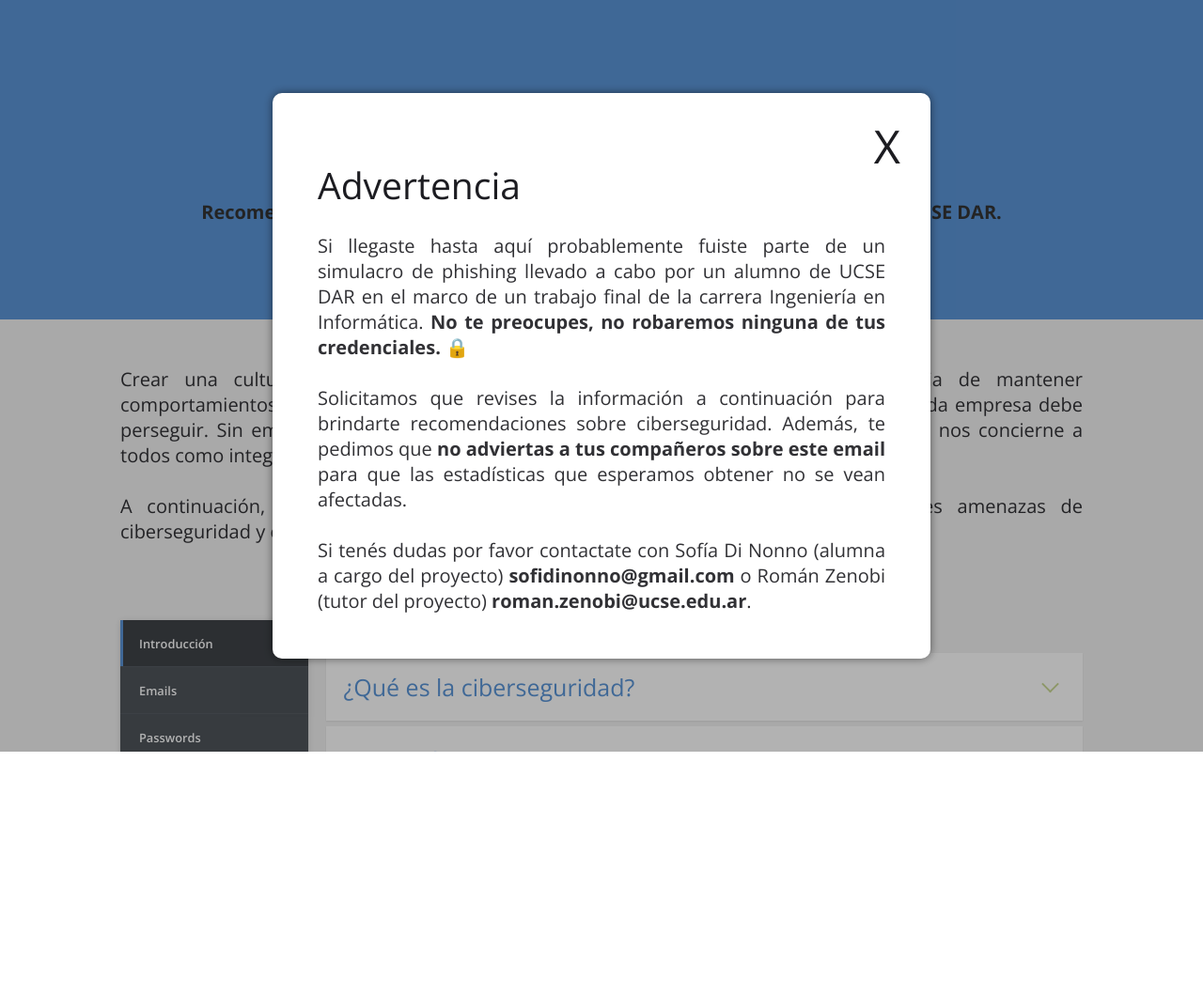
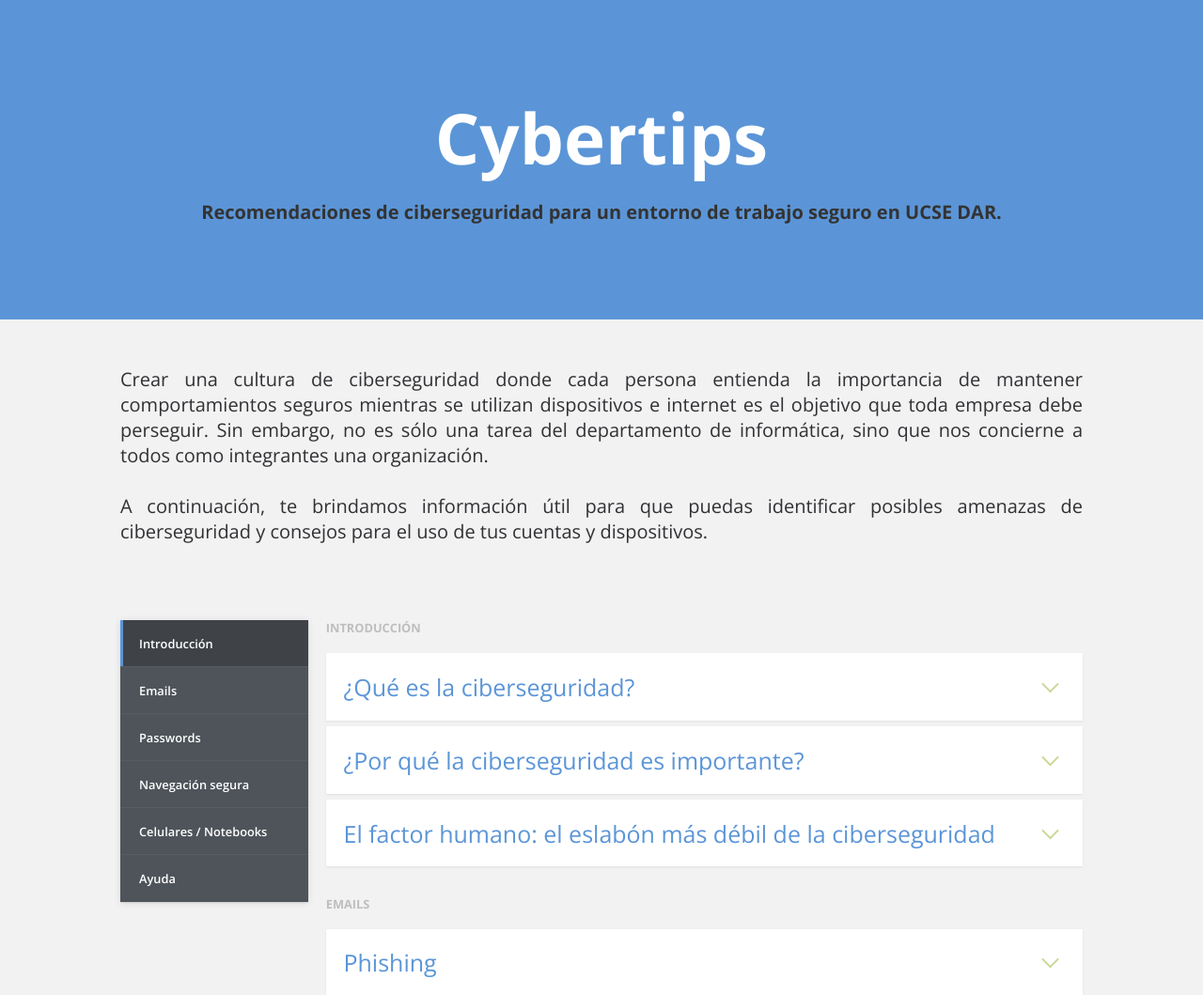
Before and after one commit to sdinonno/cybertips, a Django app: page / in a window 1280 px wide. Shown: the top 1059 px of the page at 94% size. Before the commit the page ends 800 px from the top, so only its background shows below. Run offline with Django 4.2, Linux system fonts and the light colour scheme.

Commit message:
Comment popup

```diff
--- a/cybertips/templates/home.html
+++ b/cybertips/templates/home.html
@@ -24,7 +24,7 @@
 		<p>A continuación, te brindamos información útil para que puedas identificar posibles amenazas de ciberseguridad y consejos para el uso de tus cuentas y dispositivos.</p>
 	</section>
 
-	<div class="popup">
+	<!--<div class="popup">
 		<div class="popup-content text-justify">
 			<h1>X</h1><br>
 			<h2>Advertencia</h2><br>
@@ -33,7 +33,7 @@
 			<br>
 			<p>Si tenés dudas por favor contactate con Sofía Di Nonno (alumna a cargo del proyecto) <strong>sofidinonno@gmail.com</strong> o Román Zenobi (tutor del proyecto) <strong>roman.zenobi@ucse.edu.ar</strong>.</p>
 		</div>
-	</div>
+	</div>-->
 
 	<section class="cd-faq js-cd-faq container max-width-md margin-top-lg margin-bottom-lg">
 		<ul class="cd-faq__categories">
```
